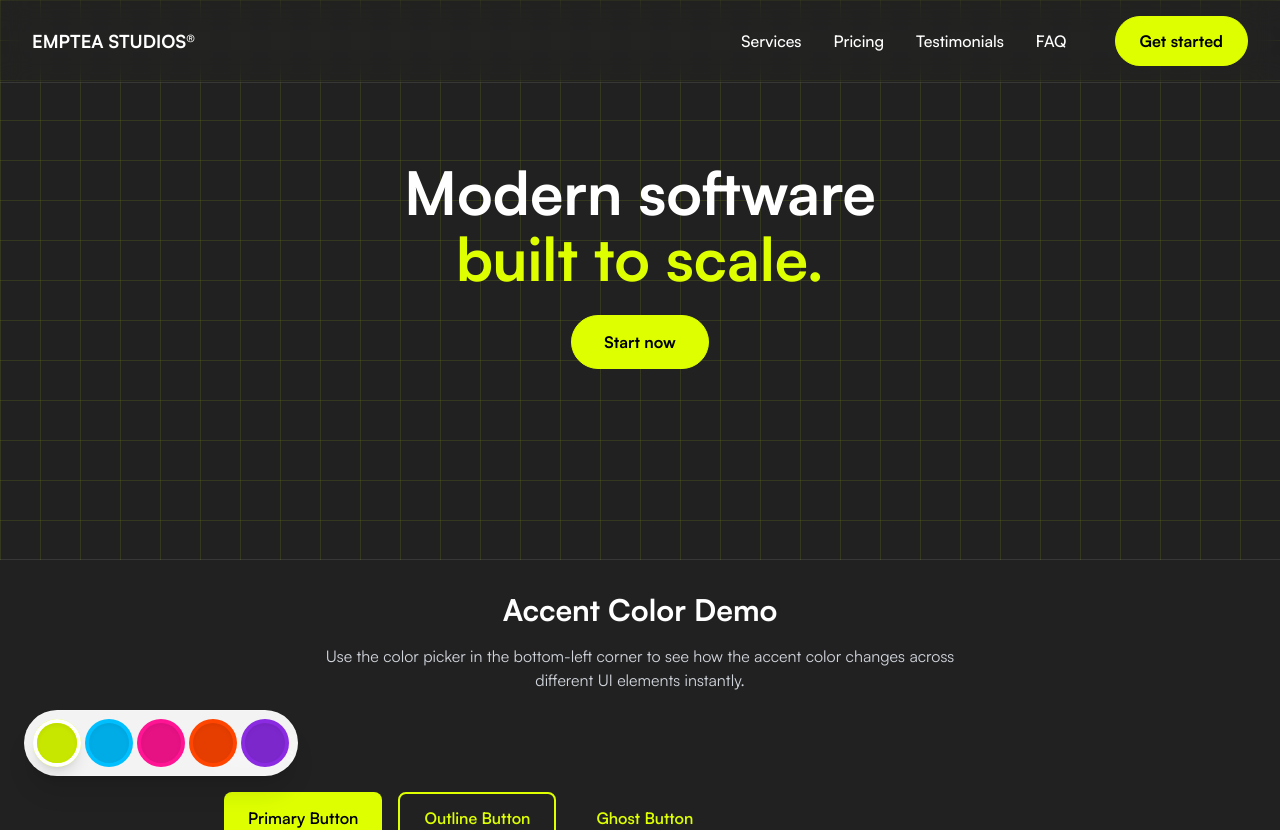
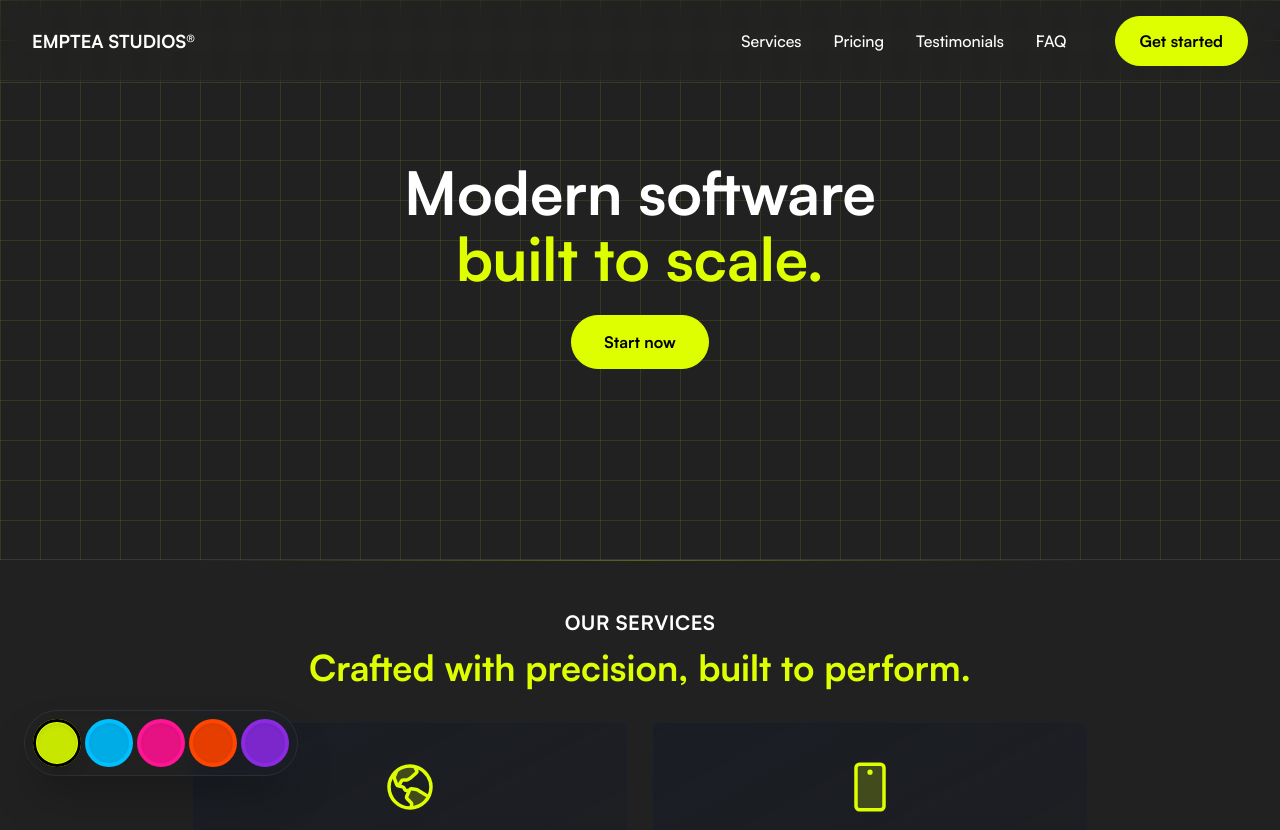
Before and after one commit to them2dt/emptea-homepage, a Next.js app: page / in a window 1280 px wide. Shown: the top 830 px of the page. Built offline with nearby package versions, Linux system fonts and the light colour scheme.

Commit message:
implement grid color update in AccentPicker, enhance Hero section background with dynamic grid pattern, and adjust CustomPricing layout for improved spacing

```diff
--- a/app/components/AccentPicker.tsx
+++ b/app/components/AccentPicker.tsx
@@ -65,6 +65,12 @@ export default function AccentPicker() {
     const root = document.documentElement;
     root.style.setProperty('--accent-color', color.rgb);
     root.style.setProperty('--accent-foreground', color.foreground);
+
+    // Update grid color to match accent with 10% opacity
+    const rgbValues = color.rgb.split(' ').map(Number);
+    const gridColor = `rgba(${rgbValues[0]}, ${rgbValues[1]}, ${rgbValues[2]}, 0.1)`;
+    root.style.setProperty('--grid-color', gridColor);
+
     setSelectedColor(color);
   };
 
@@ -81,20 +87,20 @@ export default function AccentPicker() {
   return (
     <div className="fixed bottom-6 left-6 z-50">
       {/* Pill-shaped color picker container */}
-      <div className="flex items-center gap-1 p-2 bg-white/95 backdrop-blur-md rounded-full shadow-xl border border-white/20">
+      <div className="flex items-center gap-1 p-2 bg-obsidian/95 backdrop-blur-md rounded-full shadow-2xl border border-gray-700/50 shadow-black/30">
         {colorPalette.map((color) => (
           <button
             key={color.name}
             onClick={() => updateAccentColor(color)}
             onKeyDown={(e) => handleKeyDown(e, color)}
-            className="relative w-12 h-12 rounded-full transition-all duration-200 hover:scale-110 focus:outline-none focus:ring-2 focus:ring-gray-400 focus:ring-offset-2 focus:ring-offset-white group"
+            className="relative w-12 h-12 rounded-full transition-all duration-200 hover:scale-110 focus:outline-none focus:ring-2 focus:ring-accent focus:ring-offset-2 focus:ring-offset-obsidian group"
             style={{ backgroundColor: color.hex }}
             aria-label={`Set accent to ${color.name}`}
             title={color.name}
           >
             {/* Selected indicator */}
             {selectedColor.name === color.name && (
-              <div className="absolute inset-0 rounded-full border-4 border-white shadow-lg" />
+              <div className="absolute inset-0 rounded-full border-3 border-black shadow-lg" />
             )}
 
             {/* Inner circle for depth effect */}
@@ -104,7 +110,7 @@ export default function AccentPicker() {
             />
 
             {/* Hover tooltip */}
-            <span className="absolute -top-10 left-1/2 -translate-x-1/2 bg-gray-800 text-white text-xs px-2 py-1 rounded opacity-0 group-hover:opacity-100 transition-opacity duration-200 pointer-events-none whitespace-nowrap z-10">
+            <span className="absolute -top-10 left-1/2 -translate-x-1/2 bg-obsidian text-white text-xs px-2 py-1 rounded border border-gray-700/50 shadow-lg opacity-0 group-hover:opacity-100 transition-opacity duration-200 pointer-events-none whitespace-nowrap z-10">
               {color.name}
             </span>
           </button>
--- a/app/components/CustomPricing.tsx
+++ b/app/components/CustomPricing.tsx
@@ -76,7 +76,7 @@ const CustomPricing = () => {
 
   return (
     <>
-      <div className="flex flex-col md:flex-row justify-between items-start md:items-center max-w-6xl mx-auto mt-6 md:mt-8 p-4 md:p-6 border border-white/10 rounded-lg bg-gray-800/80 text-left gap-4 md:gap-0">
+      <div className="flex flex-col md:flex-row justify-between items-start md:items-center max-w-6xl mx-auto mt-6 md:mt-8 p-4 md:p-6 border border-white/10 rounded-lg bg-gray-800/80 text-left gap-4 md:gap-0 mb-16">
         <div className="text-left">
           <h4 className="font-bold text-accent text-xl mb-1">
             Custom Plan
@@ -217,7 +217,7 @@ const CustomPricing = () => {
                       max="52"
                       value={weeks}
                       onChange={(e) => setWeeks(Number(e.target.value))}
-                      className="w-full h-2 bg-accent/30 rounded-lg appearance-none cursor-pointer"
+                      className="w-full h-2 bg-accent/30 rounded-lg appearance-none cursor-pointer [&::-webkit-slider-thumb]:appearance-none [&::-webkit-slider-thumb]:w-6 [&::-webkit-slider-thumb]:h-6 [&::-webkit-slider-thumb]:rounded-full [&::-webkit-slider-thumb]:bg-accent [&::-webkit-slider-thumb]:cursor-pointer [&::-webkit-slider-thumb]:shadow-lg [&::-moz-range-thumb]:appearance-none [&::-moz-range-thumb]:w-6 [&::-moz-range-thumb]:h-6 [&::-moz-range-thumb]:rounded-full [&::-moz-range-thumb]:bg-accent [&::-moz-range-thumb]:cursor-pointer [&::-moz-range-thumb]:border-none"
                     />
                     <span className="font-bold text-accent text-lg min-w-[100px] text-center">{weeks} week{weeks > 1 ? 's' : ''}</span>
                   </div>
--- a/app/components/Hero.tsx
+++ b/app/components/Hero.tsx
@@ -2,7 +2,10 @@ import Link from 'next/link';
 
 const Hero = () => {
   return (
-    <section className="flex flex-col items-center justify-center min-h-[70vh] text-center pt-safe-top pb-6 md:pb-8 px-4 md:px-6 bg-obsidian bg-[linear-gradient(rgba(221,255,0,0.1)_1px,transparent_1px),linear-gradient(90deg,rgba(221,255,0,0.1)_1px,transparent_1px)] bg-[size:2.5rem_2.5rem] relative overflow-hidden border-b border-white/10">
+    <section className="flex flex-col items-center justify-center min-h-[70vh] text-center pt-safe-top pb-6 md:pb-8 px-4 md:px-6 bg-obsidian relative overflow-hidden border-b border-white/10" style={{
+        backgroundImage: `linear-gradient(var(--grid-color) 1px, transparent 1px), linear-gradient(90deg, var(--grid-color) 1px, transparent 1px)`,
+        backgroundSize: '2.5rem 2.5rem'
+      }}>
       <div className="font-bold text-3xl sm:text-4xl md:text-5xl lg:text-6xl mb-4 md:mb-6 text-white leading-[1.1] relative z-10 max-w-4xl text-balance">
         Modern software <br className="hidden sm:block" />
         <span className="text-accent relative">built to scale.</span>
--- a/app/components/HomePageClient.tsx
+++ b/app/components/HomePageClient.tsx
@@ -15,7 +15,7 @@ import Footer from "./Footer";
 import Loader from "./Loader";
 import Divider from "./Divider";
 import AccentPicker from "./AccentPicker";
-import AccentDemo from "./AccentDemo";
+
 
 export default function HomePageClient() {
   const [loading, setLoading] = useState(true);
@@ -37,7 +37,6 @@ export default function HomePageClient() {
         <>
           <Navbar />
           <Hero />
-          <AccentDemo />
           <Divider />
           <Services />
           <Divider />
--- a/app/components/Pricing.tsx
+++ b/app/components/Pricing.tsx
@@ -99,7 +99,6 @@ const Pricing = () => {
                 : "text-gray-300 hover:text-white"
             }`}
             onClick={() => setActiveService("web")}
-            aria-pressed={activeService === "web"}
             role="tab"
           >
             Web
--- a/app/styles/globals.css
+++ b/app/styles/globals.css
@@ -65,6 +65,9 @@
   /* Accent color system for dynamic color picker */
   --accent-color: 221 255 0; /* Default: Lime green (current brand color) */
   --accent-foreground: 0 0 0; /* Black text on bright accent backgrounds */
+
+  /* Grid pattern color for Hero section */
+  --grid-color: rgba(221, 255, 0, 0.1); /* Default grid color matching accent */
 }
 
 html {
```
